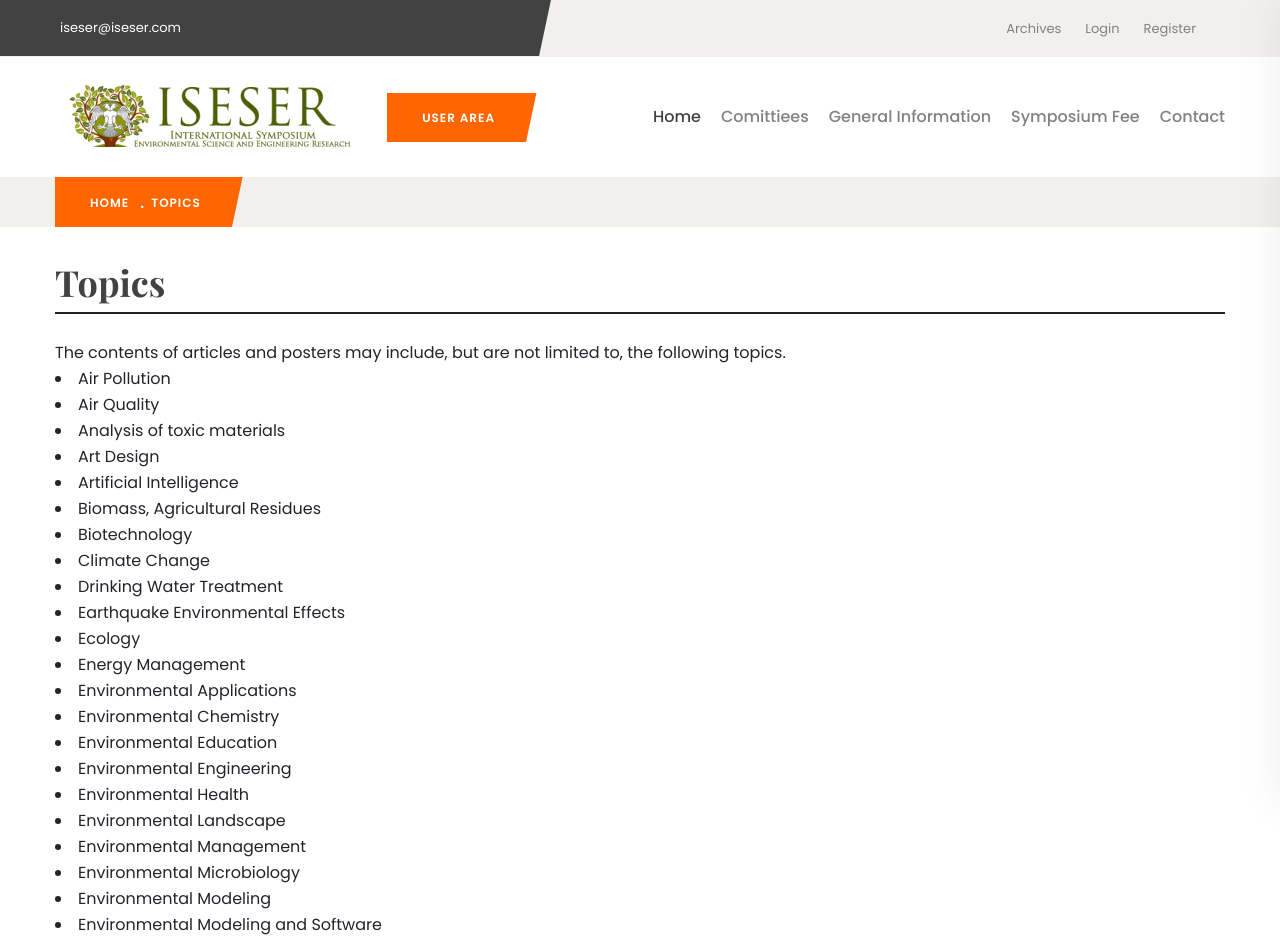
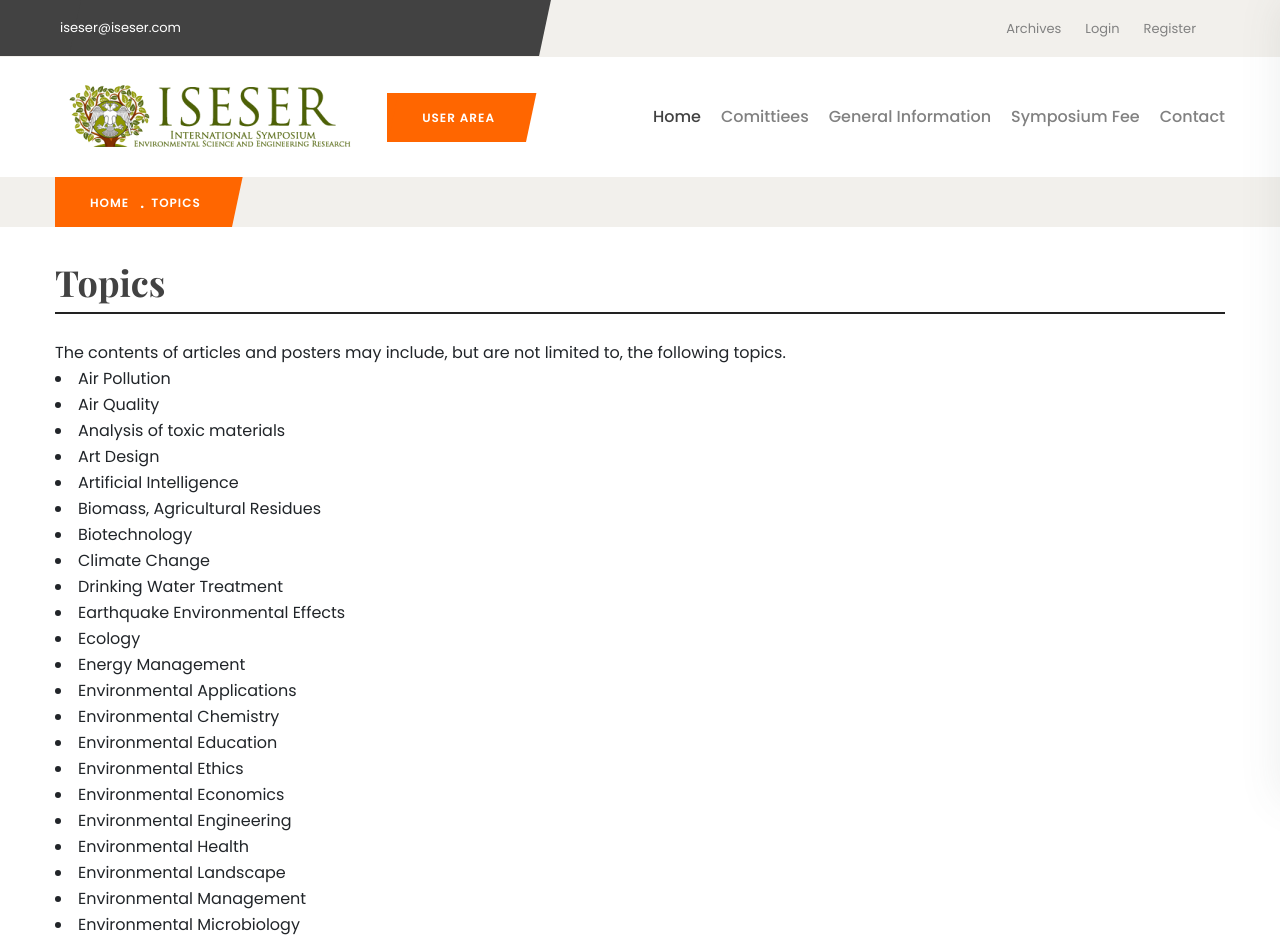
Before and after one commit to subfyi/symposium-next, a Next.js app: page /threads in a window 1280 px wide. Shown: the top 941 px of the page. Built offline with nearby package versions, Linux system fonts and the light colour scheme; some icons are missing; a web font is replaced by a local one.

Commit message:
2023 edts-1.39

```diff
--- a/pages/threads.js
+++ b/pages/threads.js
@@ -22,6 +22,8 @@ export default function AboutPage() {
     'Environmental Applications',
     'Environmental Chemistry',
     'Environmental Education',
+    'Environmental Ethics',
+    'Environmental Economics',
     'Environmental Engineering',
     'Environmental Health',
     'Environmental Landscape',
```
